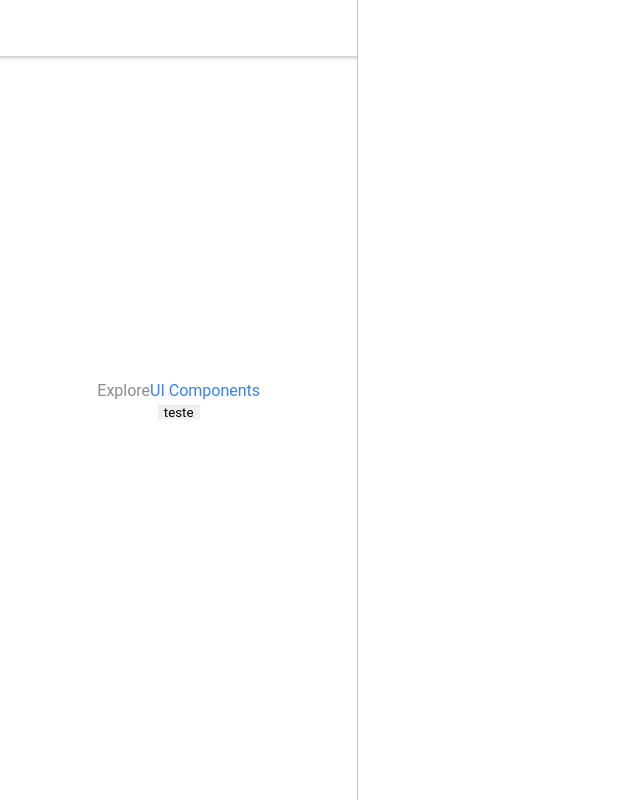
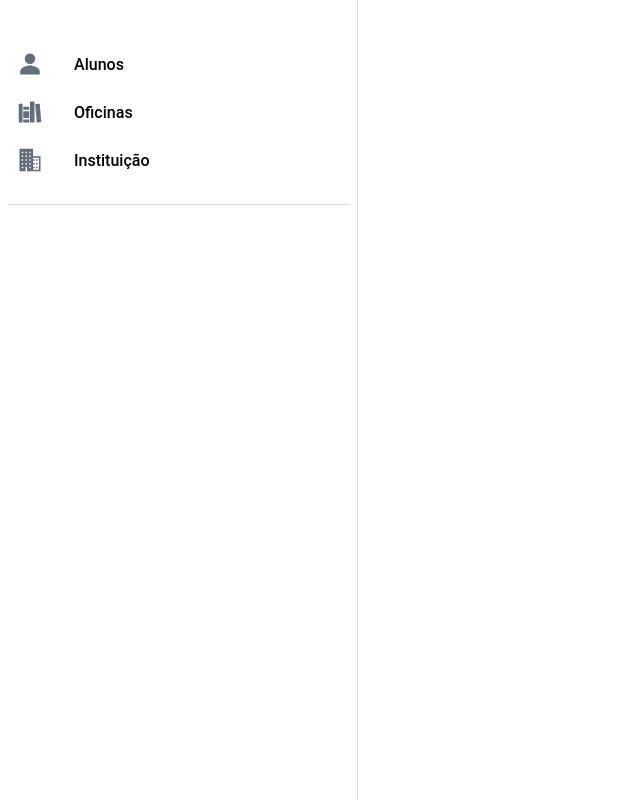
Before and after one commit to vinigr/pastoral, a React (Create React App) app: page /page/Inbox in a window 1280 px wide. Shown: the whole page, without its empty margins (0-640 px from the left). Built offline with nearby package versions, Linux system fonts and the light colour scheme.

Commit message:
Configuração inicial das rotas

```diff
--- a/src/App.tsx
+++ b/src/App.tsx
@@ -14,13 +14,15 @@ import "@ionic/react/css/display.css";
 /* Theme variables */
 import "./theme/variables.css";
 
-import { IonApp, IonRouterOutlet, IonSplitPane } from "@ionic/react";
-import { Redirect, Route } from "react-router-dom";
+import { IonApp, IonPage, IonRouterOutlet, IonSplitPane } from "@ionic/react";
+import { Redirect, Route, Switch } from "react-router-dom";
 
+import Alunos from "./pages/Alunos/Alunos";
+import Instituicao from "./pages/Instituicao/Instituicao";
 import { IonReactRouter } from "@ionic/react-router";
 import Login from "./pages/Login/Login";
-import Menu from "./components/Menu";
-import Page from "./pages/Page";
+import Menu from "./components/Menu/Menu";
+import Oficinas from "./pages/Oficinas/Oficinas";
 
 const App: React.FC = () => {
   return (
@@ -35,9 +37,19 @@ const App: React.FC = () => {
           </Route>
           <IonSplitPane contentId="main">
             <Menu />
-            <Route path="/page/:id" exact={true}>
-              <Page />
-            </Route>
+            <IonPage id="main">
+              <Switch>
+                <Route path="/alunos" exact={true}>
+                  <Alunos />
+                </Route>
+                <Route path="/oficinas" exact={true}>
+                  <Oficinas />
+                </Route>
+                <Route path="/instituicao" exact={true}>
+                  <Instituicao />
+                </Route>
+              </Switch>
+            </IonPage>
           </IonSplitPane>
         </IonRouterOutlet>
       </IonReactRouter>
--- a/src/components/ExploreContainer.css
+++ /dev/null
@@ -1,24 +0,0 @@
-.container {
-  text-align: center;
-  position: absolute;
-  left: 0;
-  right: 0;
-  top: 50%;
-  transform: translateY(-50%);
-}
-
-.container strong {
-  font-size: 20px;
-  line-height: 26px;
-}
-
-.container p {
-  font-size: 16px;
-  line-height: 22px;
-  color: #8c8c8c;
-  margin: 0;
-}
-
-.container a {
-  text-decoration: none;
-}
--- a/src/components/ExploreContainer.tsx
+++ /dev/null
@@ -1,35 +0,0 @@
-import "./ExploreContainer.css";
-
-import fazerLogin from "../usecases/fazerLogin";
-
-interface ContainerProps {
-  name: string;
-}
-
-const ExploreContainer: React.FC<ContainerProps> = ({ name }) => {
-  const importar = async () => {
-    const resposta = await fazerLogin("vinicios", "13");
-
-    console.log({ resposta });
-  };
-
-  return (
-    <div className="container">
-      <strong>{name}</strong>
-      <p>
-        Explore
-        <a
-          target="_blank"
-          rel="noopener noreferrer"
-          href="https://ionicframework.com/docs/components"
-        >
-          UI Components
-        </a>
-      </p>
-
-      <button onClick={importar}>teste</button>
-    </div>
-  );
-};
-
-export default ExploreContainer;
--- a/src/components/Menu.tsx
+++ /dev/null
@@ -1,127 +0,0 @@
-import "./Menu.css";
-
-import {
-  IonContent,
-  IonIcon,
-  IonItem,
-  IonLabel,
-  IonList,
-  IonListHeader,
-  IonMenu,
-  IonMenuToggle,
-  IonNote,
-} from "@ionic/react";
-import {
-  archiveOutline,
-  archiveSharp,
-  bookmarkOutline,
-  heartOutline,
-  heartSharp,
-  mailOutline,
-  mailSharp,
-  paperPlaneOutline,
-  paperPlaneSharp,
-  trashOutline,
-  trashSharp,
-  warningOutline,
-  warningSharp,
-} from "ionicons/icons";
-
-import { useLocation } from "react-router-dom";
-
-interface AppPage {
-  url: string;
-  iosIcon: string;
-  mdIcon: string;
-  title: string;
-}
-
-const appPages: AppPage[] = [
-  {
-    title: "Inbox",
-    url: "/page/Inbox",
-    iosIcon: mailOutline,
-    mdIcon: mailSharp,
-  },
-  {
-    title: "Outbox",
-    url: "/page/Outbox",
-    iosIcon: paperPlaneOutline,
-    mdIcon: paperPlaneSharp,
-  },
-  {
-    title: "Favorites",
-    url: "/page/Favorites",
-    iosIcon: heartOutline,
-    mdIcon: heartSharp,
-  },
-  {
-    title: "Archived",
-    url: "/page/Archived",
-    iosIcon: archiveOutline,
-    mdIcon: archiveSharp,
-  },
-  {
-    title: "Trash",
-    url: "/page/Trash",
-    iosIcon: trashOutline,
-    mdIcon: trashSharp,
-  },
-  {
-    title: "Spam",
-    url: "/page/Spam",
-    iosIcon: warningOutline,
-    mdIcon: warningSharp,
-  },
-];
-
-const labels = ["Family", "Friends", "Notes", "Work", "Travel", "Reminders"];
-
-const Menu: React.FC = () => {
-  const location = useLocation();
-
-  return (
-    <IonMenu contentId="main" type="overlay">
-      <IonContent>
-        <IonList id="inbox-list">
-          <IonListHeader>gfgfdgdfgfd</IonListHeader>
-          <IonNote>hi@ionicframework.com</IonNote>
-          {appPages.map((appPage, index) => {
-            return (
-              <IonMenuToggle key={index} autoHide={false}>
-                <IonItem
-                  className={
-                    location.pathname === appPage.url ? "selected" : ""
-                  }
-                  routerLink={appPage.url}
-                  routerDirection="none"
-                  lines="none"
-                  detail={false}
-                >
-                  <IonIcon
-                    slot="start"
-                    ios={appPage.iosIcon}
-                    md={appPage.mdIcon}
-                  />
-                  <IonLabel>{appPage.title}</IonLabel>
-                </IonItem>
-              </IonMenuToggle>
-            );
-          })}
-        </IonList>
-
-        <IonList id="labels-list">
-          <IonListHeader>Labels</IonListHeader>
-          {labels.map((label, index) => (
-            <IonItem lines="none" key={index}>
-              <IonIcon slot="start" icon={bookmarkOutline} />
-              <IonLabel>{label}</IonLabel>
-            </IonItem>
-          ))}
-        </IonList>
-      </IonContent>
-    </IonMenu>
-  );
-};
-
-export default Menu;
--- a/src/components/Menu.css
+++ b/src/components/Menu/Menu.css
@@ -17,7 +17,8 @@ ion-menu.md ion-note {
   margin-bottom: 30px;
 }
 
-ion-menu.md ion-list-header, ion-menu.md ion-note {
+ion-menu.md ion-list-header,
+ion-menu.md ion-note {
   padding-left: 10px;
 }
 
--- /dev/null
+++ b/src/components/Menu/Menu.tsx
@@ -0,0 +1,86 @@
+import "./Menu.css";
+
+import {
+  IonContent,
+  IonIcon,
+  IonItem,
+  IonLabel,
+  IonList,
+  IonMenu,
+  IonMenuToggle,
+} from "@ionic/react";
+import {
+  businessOutline,
+  businessSharp,
+  libraryOutline,
+  librarySharp,
+  personOutline,
+  personSharp,
+} from "ionicons/icons";
+
+import { useLocation } from "react-router-dom";
+
+interface AppPage {
+  url: string;
+  iosIcon: string;
+  mdIcon: string;
+  title: string;
+}
+
+const appPages: AppPage[] = [
+  {
+    title: "Alunos",
+    url: "/alunos",
+    iosIcon: personOutline,
+    mdIcon: personSharp,
+  },
+  {
+    title: "Oficinas",
+    url: "/oficinas",
+    iosIcon: libraryOutline,
+    mdIcon: librarySharp,
+  },
+  {
+    title: "Instituição",
+    url: "/instituicao",
+    iosIcon: businessOutline,
+    mdIcon: businessSharp,
+  },
+];
+
+const Menu: React.FC = () => {
+  const location = useLocation();
+
+  return (
+    <IonMenu contentId="main" type="overlay">
+      <IonContent>
+        <IonList id="inbox-list">
+          {appPages.map((appPage, index) => {
+            return (
+              <IonMenuToggle key={index} autoHide={false}>
+                <IonItem
+                  className={
+                    location.pathname === appPage.url ? "selected" : ""
+                  }
+                  routerLink={appPage.url}
+                  routerDirection="none"
+                  lines="none"
+                  detail={false}
+                >
+                  <IonIcon
+                    slot="start"
+                    ios={appPage.iosIcon}
+                    md={appPage.mdIcon}
+                  />
+                  <IonLabel>{appPage.title}</IonLabel>
+                </IonItem>
+              </IonMenuToggle>
+            );
+          })}
+        </IonList>
+      </IonContent>
+    </IonMenu>
+  );
+};
+
+export default Menu;
--- /dev/null
+++ b/src/pages/Alunos/Alunos.tsx
@@ -0,0 +1,55 @@
+import {
+  IonButtons,
+  IonContent,
+  IonHeader,
+  IonMenuButton,
+  IonPage,
+  IonTitle,
+  IonToolbar,
+} from "@ionic/react";
+
+import React from "react";
+
+// import { Container } from './styles';
+
+const Alunos: React.FC = () => {
+  return (
+    <>
+      <IonHeader>
+        <IonToolbar>
+          <IonButtons slot="start">
+            <IonMenuButton />
+          </IonButtons>
+          <IonTitle>Alunos</IonTitle>
+        </IonToolbar>
+      </IonHeader>
+
+      <IonContent fullscreen>
+        <IonHeader collapse="condense">
+          <IonToolbar>
+            <IonButtons slot="start">
+              <IonMenuButton />
+            </IonButtons>
+            <IonTitle size="large">Alunos</IonTitle>
+          </IonToolbar>
+        </IonHeader>
+        <div className="container">
+          <table>
+            <tr>
+              <th>Nome</th>
+              <th>CPF</th>
+              <th>RG</th>
+            </tr>
+            <tr>
+              <td></td>
+              <td></td>
+              <td></td>
+            </tr>
+          </table>
+        </div>
+      </IonContent>
+    </>
+  );
+};
+
+export default Alunos;
--- /dev/null
+++ b/src/pages/Instituicao/Instituicao.tsx
@@ -0,0 +1,38 @@
+import {
+  IonButtons,
+  IonContent,
+  IonHeader,
+  IonMenuButton,
+  IonTitle,
+  IonToolbar,
+} from "@ionic/react";
+
+import React from "react";
+
+const Instituicao: React.FC = () => {
+  return (
+    <>
+      <IonHeader>
+        <IonToolbar>
+          <IonButtons slot="start">
+            <IonMenuButton />
+          </IonButtons>
+          <IonTitle>Instituicão</IonTitle>
+        </IonToolbar>
+      </IonHeader>
+
+      <IonContent fullscreen>
+        <IonHeader collapse="condense">
+          <IonToolbar>
+            <IonButtons slot="start">
+              <IonMenuButton />
+            </IonButtons>
+            <IonTitle size="large">Instituicão</IonTitle>
+          </IonToolbar>
+        </IonHeader>
+      </IonContent>
+    </>
+  );
+};
+
+export default Instituicao;
--- a/src/pages/Login/Login.tsx
+++ b/src/pages/Login/Login.tsx
@@ -46,7 +46,7 @@ const Login: React.FC = () => {
     const resultado = await fazerLogin(usuario, senha);
 
     if (resultado) {
-      push("/inicio");
+      push("/alunos");
     }
   };
 
--- /dev/null
+++ b/src/pages/Oficinas/Oficinas.tsx
@@ -0,0 +1,38 @@
+import {
+  IonButtons,
+  IonContent,
+  IonHeader,
+  IonMenuButton,
+  IonTitle,
+  IonToolbar,
+} from "@ionic/react";
+
+import React from "react";
+
+const Oficinas: React.FC = () => {
+  return (
+    <>
+      <IonHeader>
+        <IonToolbar>
+          <IonButtons slot="start">
+            <IonMenuButton />
+          </IonButtons>
+          <IonTitle>Oficinas</IonTitle>
+        </IonToolbar>
+      </IonHeader>
+
+      <IonContent fullscreen>
+        <IonHeader collapse="condense">
+          <IonToolbar>
+            <IonButtons slot="start">
+              <IonMenuButton />
+            </IonButtons>
+            <IonTitle size="large">Oficinas</IonTitle>
+          </IonToolbar>
+        </IonHeader>
+      </IonContent>
+    </>
+  );
+};
+
+export default Oficinas;
--- a/src/pages/Page.tsx
+++ /dev/null
@@ -1,42 +0,0 @@
-import "./Page.css";
-
-import {
-  IonButtons,
-  IonContent,
-  IonHeader,
-  IonMenuButton,
-  IonPage,
-  IonTitle,
-  IonToolbar,
-} from "@ionic/react";
-
-import ExploreContainer from "../components/ExploreContainer";
-import { useParams } from "react-router";
-
-const Page: React.FC = () => {
-  const { name } = useParams<{ name: string }>();
-
-  return (
-    <IonPage>
-      <IonHeader>
-        <IonToolbar>
-          <IonButtons slot="start">
-            <IonMenuButton />
-          </IonButtons>
-          <IonTitle>{name}</IonTitle>
-        </IonToolbar>
-      </IonHeader>
-
-      <IonContent fullscreen>
-        <IonHeader collapse="condense">
-          <IonToolbar>
-            <IonTitle size="large">{name}</IonTitle>
-          </IonToolbar>
-        </IonHeader>
-        <ExploreContainer name={name} />
-      </IonContent>
-    </IonPage>
-  );
-};
-
-export default Page;
```
Also changed, not shown: src/pages/Page.css (deleted).
